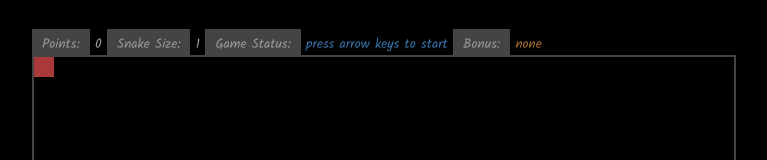
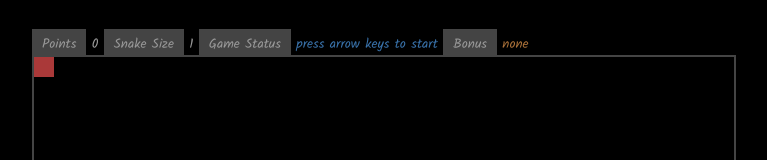
Before and after one commit to sri/snake, a website built with webpack: page html/index.html in a window 1280 px wide. Shown: the top 160 px of the page, without its empty margins (256-1023 px from the left). Built offline with nearby package versions, Linux system fonts and the light colour scheme.

Commit message:
Remove colons from the labels

```diff
--- a/html/index.html
+++ b/html/index.html
@@ -36,10 +36,10 @@
 </head>
 <body onload="main()">
   <div id="status">
-    <span class="label">Points:</span> <span id="points">0</span>
-    <span class="label">Snake Size:</span> <span id="snakesize">1</span>
-    <span class="label">Game Status:</span> <span id="gamestatus" style="color:#3972aa;">press arrow keys to start</span>
-    <span class="label">Bonus:</span> <span id="bonus" style="color:#aa7139;">none</span>
+    <span class="label">Points</span> <span id="points">0</span>
+    <span class="label">Snake Size</span> <span id="snakesize">1</span>
+    <span class="label">Game Status</span> <span id="gamestatus" style="color:#3972aa;">press arrow keys to start</span>
+    <span class="label">Bonus</span> <span id="bonus" style="color:#aa7139;">none</span>
   </div>
   <canvas id="canvas" width="700px" height="700px" />
   <script src="bundle/all.js"></script>
```
